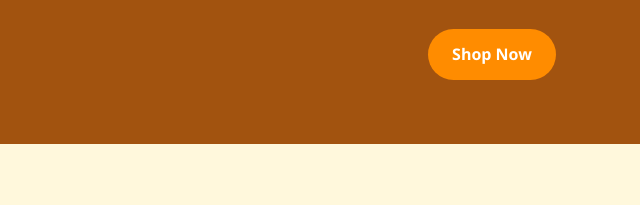
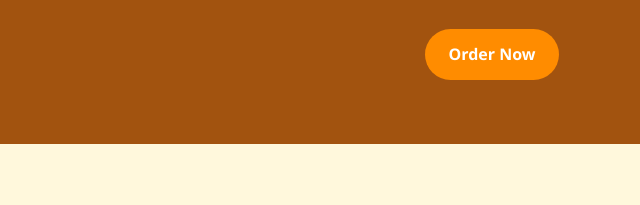
Before and after one commit to flavourmeats/FlavourMeats, a plain HTML site: page index.html in a window 1280 px wide. Shown: the part 299-504 px from the top of the page, 148-788 px from the left. Drawn offline with Linux system fonts and the light colour scheme.

Commit message:
Update index.html

```diff
--- a/index.html
+++ b/index.html
@@ -639,7 +639,7 @@
         <div class="container">
             <h1>Premium Quality Meats & Sausages</h1>
             <p>Handcrafted with passion, delivered to your door. Taste the finest quality meats in our area.</p>
-            <a href="#products" class="btn">Shop Now</a>
+            <a href="products.html" class="btn">Order Now</a>
         </div>
     </section>
 
```
